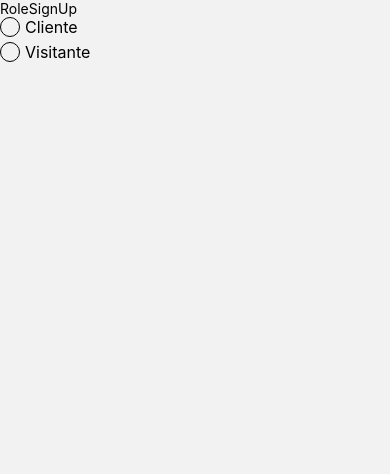
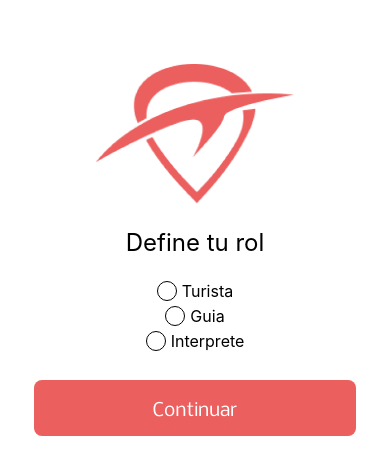
Before and after one commit to Kkmiloo/LoguioSocialApp, a React Native app: screen /signUp in a window 390 px wide. Shown: the top 474 px of the page. Built offline with nearby package versions, Linux system fonts and the light colour scheme.

Commit message:
add: btns

```diff
--- a/src/screens/auth/signUp/RoleSignUp.jsx
+++ b/src/screens/auth/signUp/RoleSignUp.jsx
@@ -1,17 +1,31 @@
-import { View, Text } from 'react-native';
+import { View, Text, Image, Pressable } from 'react-native';
 import React, { useState } from 'react';
 import RadioBtn from '../../../components/buttons/RadioBtn';
-
+import { styles } from './SignUp.styles';
+import loguioLogo from '../../../assets/images/loguio.png';
 const RoleSignUp = () => {
   const [value, setValue] = useState('');
 
+  const data = ['Turista', 'Guia', 'Interprete'];
+
   return (
-    <View style={{ flex: 1 }}>
-      <Text>RoleSignUp</Text>
+    <View style={styles.container}>
+      <Image style={styles.logo} source={loguioLogo} />
+      <Text style={{ fontSize: 24, marginBottom: 24 }}> Define tu rol </Text>
 
-      {<Text>{value}</Text>}
-      <RadioBtn label="Cliente" value="client" onValueChange={setValue} />
-      <RadioBtn label="Visitante" value="visitante" onValueChange={setValue} />
+      {data.map((item) => (
+        <RadioBtn
+          key={item}
+          label={item}
+          value={item}
+          onValueChange={setValue}
+          selectedValue={value}
+        />
+      ))}
+
+      <Pressable style={styles.button}>
+        <Text style={styles.textButton}> Continuar </Text>
+      </Pressable>
     </View>
   );
 };
```
Also changed, not shown: .eslintrc.js.
